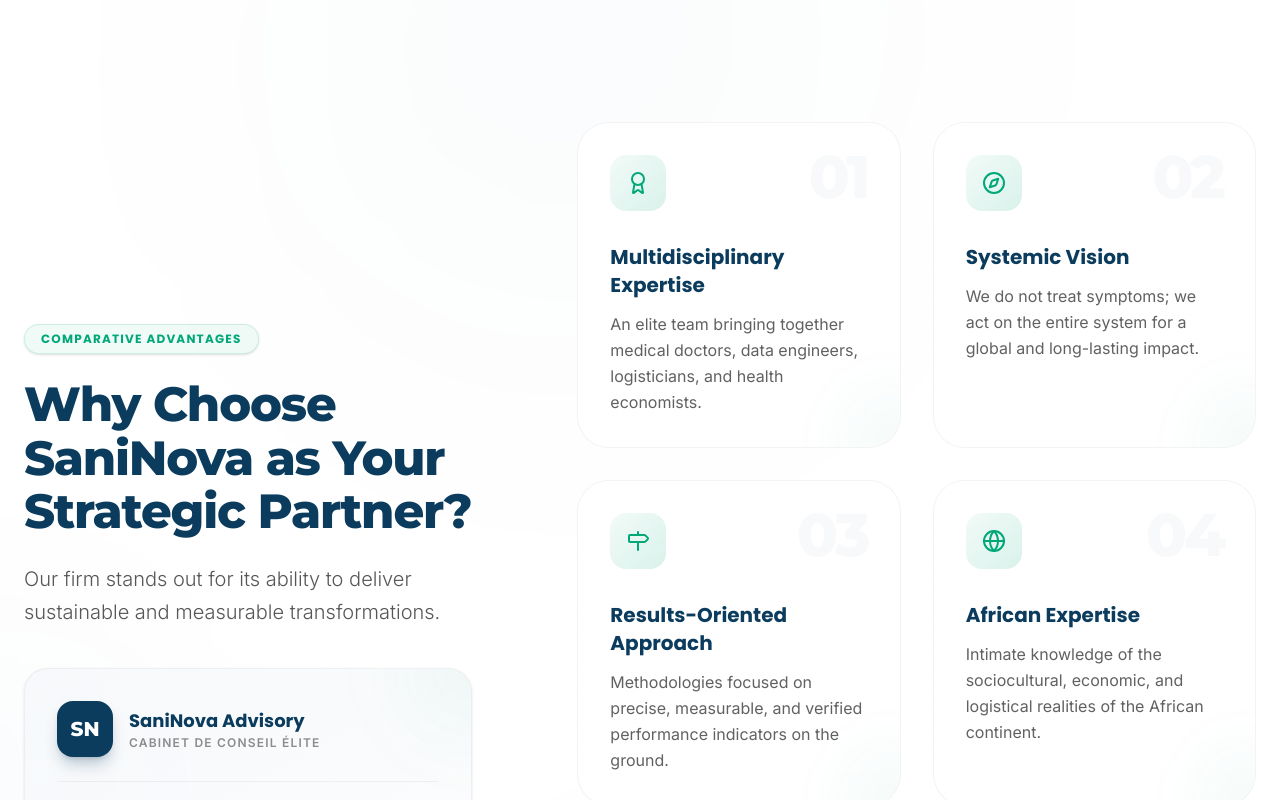
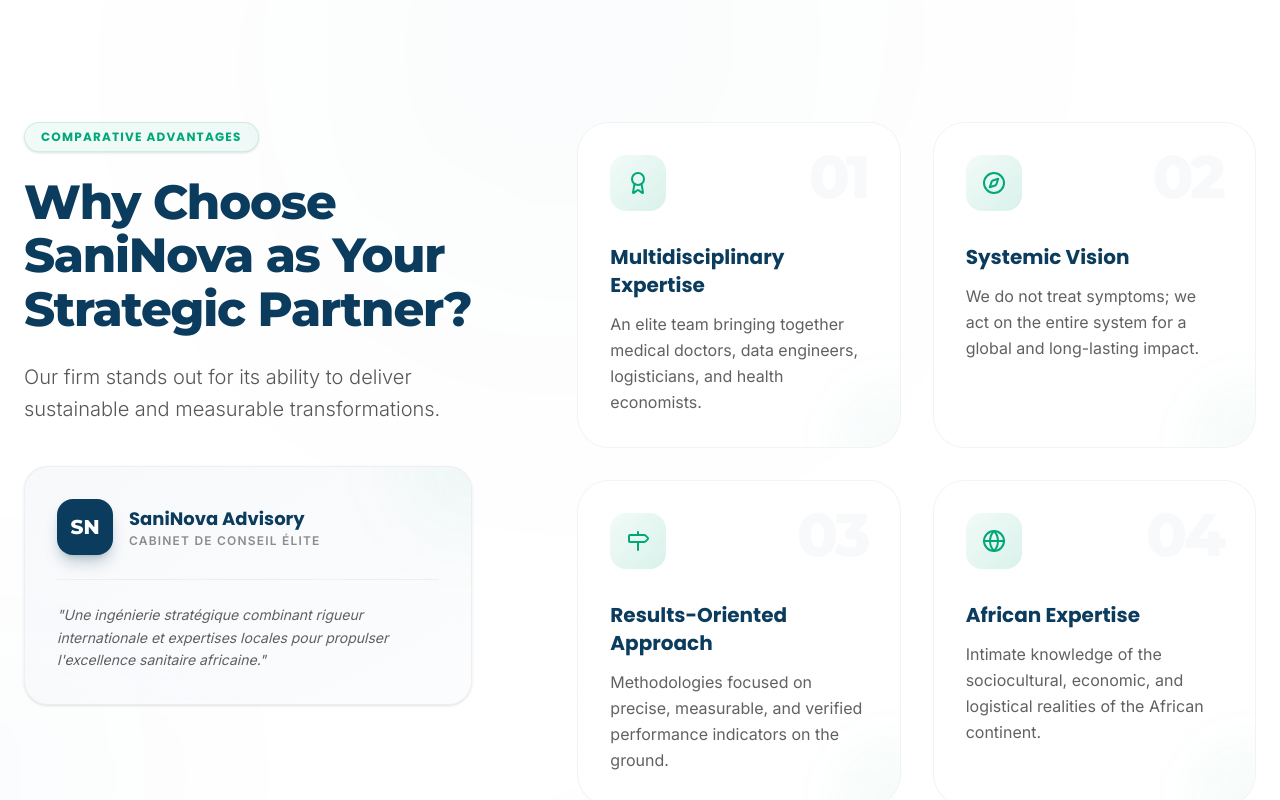
Before and after one commit to ITAINNOVATE/Saninova, a Next.js app: page / in a window 1280 px wide. Shown: the part 6600-7400 px from the top of the page. Built offline with nearby package versions, Linux system fonts and the light colour scheme; no server answers.

Commit message:
layout: aligner la colonne titre-description sur le debut des cartes d avantages

```diff
--- a/src/components/home/Advantages.tsx
+++ b/src/components/home/Advantages.tsx
@@ -54,7 +54,7 @@ export const Advantages: React.FC = () => {
       <div className="absolute top-1/2 left-0 w-80 h-80 bg-primary/2 rounded-full filter blur-[100px] pointer-events-none -translate-x-1/2" />
 
       <div className="max-w-7xl mx-auto px-6 relative z-10">
-        <div className="grid grid-cols-1 lg:grid-cols-12 gap-16 lg:gap-24 items-center">
+        <div className="grid grid-cols-1 lg:grid-cols-12 gap-16 lg:gap-24 items-start">
 
           {/* Left Side: Premium Editorial Narrative Column */}
           <div className="lg:col-span-5 space-y-10 flex flex-col items-center lg:items-start text-center lg:text-left">
```
